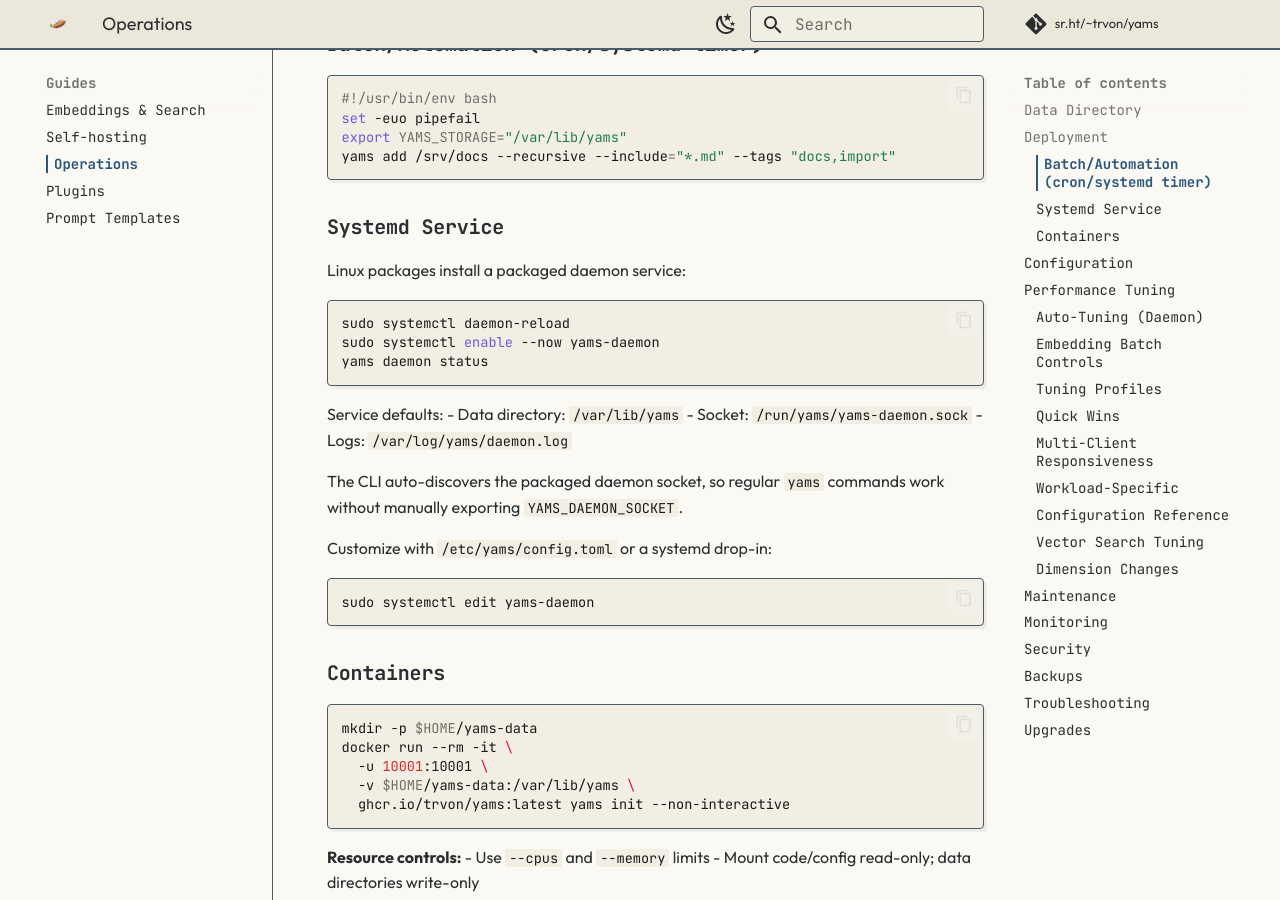
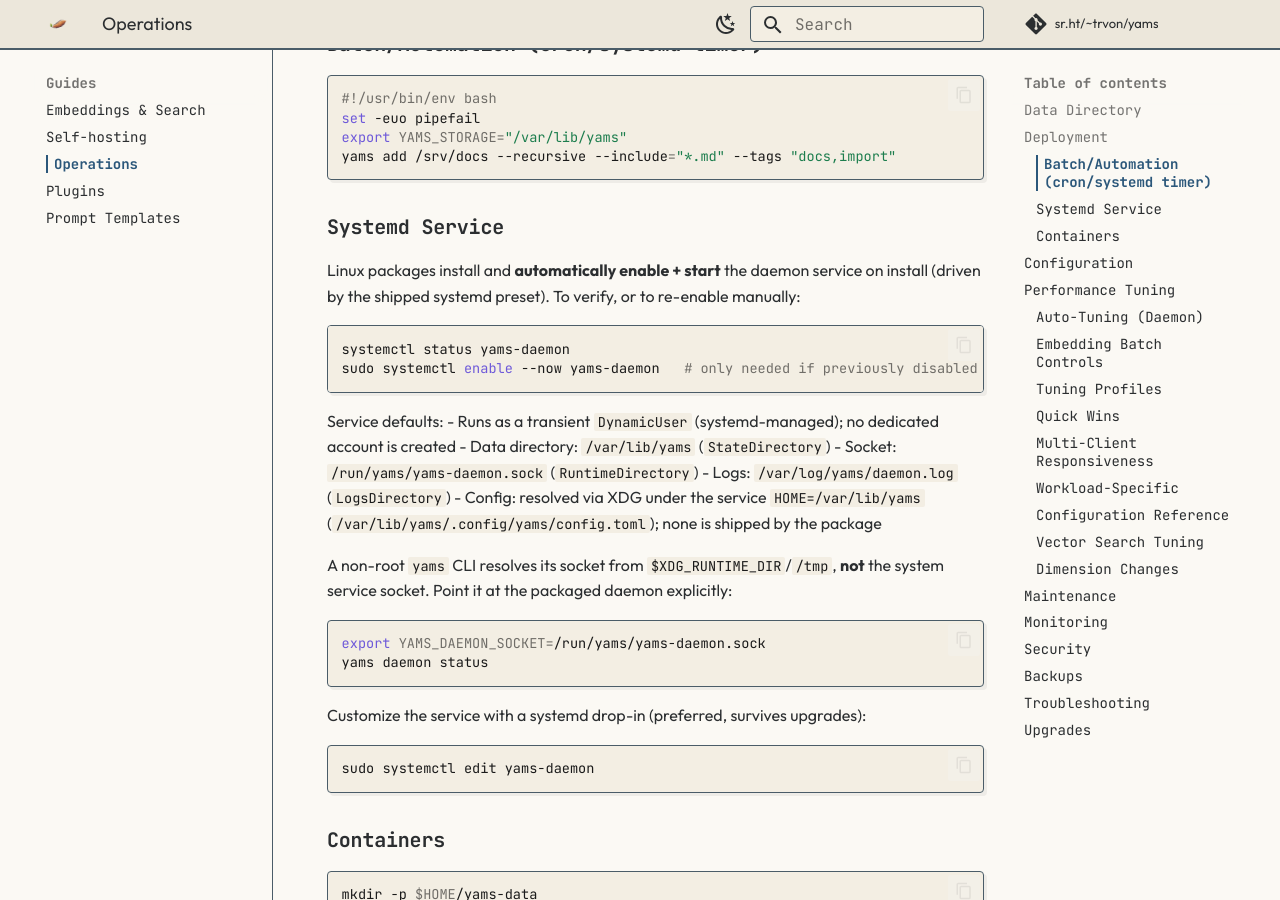
Before and after one commit to trvon/yams, an MkDocs documentation site: the page built from docs/admin/operations.md, in a window 1280 px wide and 900 px high, scrolled down 707 px. Built offline with MkDocs 1.6.1 and Material for MkDocs 9.7.7, drawn with Linux system fonts in a browser that asks for light colours.

Commit message:
feat(packaging): mature systemd service install + local validation

````diff
--- a/docs/admin/operations.md
+++ b/docs/admin/operations.md
@@ -32,23 +32,31 @@ yams add /srv/docs --recursive --include="*.md" --tags "docs,import"
 
 ### Systemd Service
 
-Linux packages install a packaged daemon service:
+Linux packages install and **automatically enable + start** the daemon service on
+install (driven by the shipped systemd preset). To verify, or to re-enable manually:
 
 ```bash
-sudo systemctl daemon-reload
-sudo systemctl enable --now yams-daemon
+systemctl status yams-daemon
+sudo systemctl enable --now yams-daemon   # only needed if previously disabled
+```
+
+Service defaults:
+- Runs as a transient `DynamicUser` (systemd-managed); no dedicated account is created
+- Data directory: `/var/lib/yams` (`StateDirectory`)
+- Socket: `/run/yams/yams-daemon.sock` (`RuntimeDirectory`)
+- Logs: `/var/log/yams/daemon.log` (`LogsDirectory`)
+- Config: resolved via XDG under the service `HOME=/var/lib/yams`
+  (`/var/lib/yams/.config/yams/config.toml`); none is shipped by the package
+
+A non-root `yams` CLI resolves its socket from `$XDG_RUNTIME_DIR`/`/tmp`, **not** the
+system service socket. Point it at the packaged daemon explicitly:
+
+```bash
+export YAMS_DAEMON_SOCKET=/run/yams/yams-daemon.sock
 yams daemon status
 ```
 
-Service defaults:
-- Data directory: `/var/lib/yams`
-- Socket: `/run/yams/yams-daemon.sock`
-- Logs: `/var/log/yams/daemon.log`
-
-The CLI auto-discovers the packaged daemon socket, so regular `yams` commands work without
-manually exporting `YAMS_DAEMON_SOCKET`.
-
-Customize with `/etc/yams/config.toml` or a systemd drop-in:
+Customize the service with a systemd drop-in (preferred, survives upgrades):
 
 ```bash
 sudo systemctl edit yams-daemon
````
Also changed, not shown: .build.yml (+20 -0 lines), docs/user_guide/installation.md (+17 -3 lines), 8 other files.
